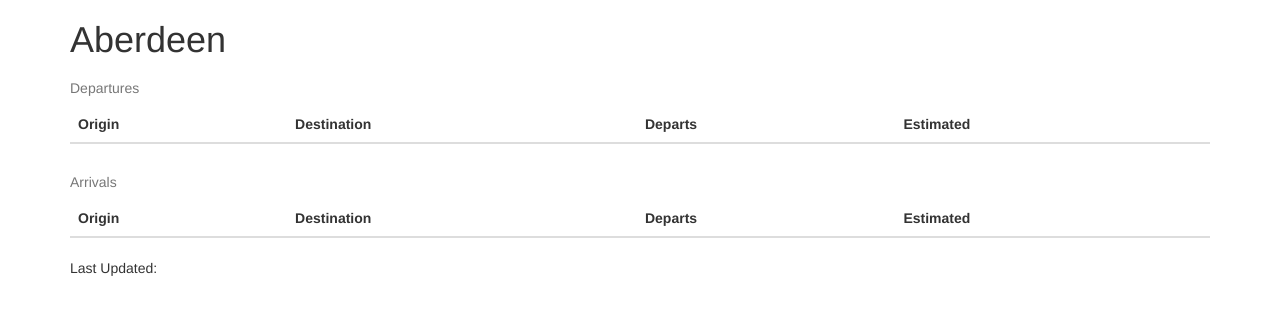
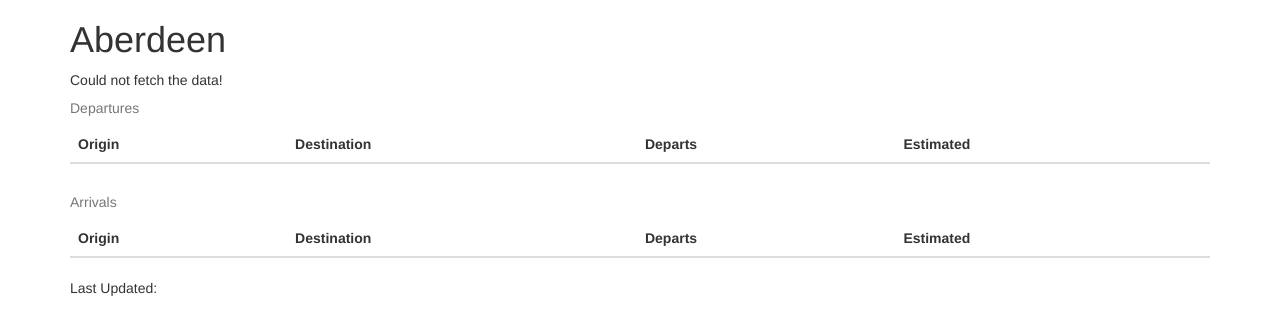
Before and after one commit to GarethOates/nationalrailviewer, a website: page index.html in a window 1280 px wide. Drawn offline with nearby package versions, Linux system fonts and the light colour scheme; no server answers.

Commit message:
Surfaced Error Messages

```diff
--- a/MainController.js
+++ b/MainController.js
@@ -4,7 +4,8 @@
 
   function MainController(NationalRail, $interval) {
 
-    var vm = this;
+      var vm = this;
+      vm.error = "TEST!";
 
     var onGetDeparturesComplete = function(data) {
       vm.departures = data;
@@ -15,7 +16,7 @@
     };
 
     var onError = function($error) {
-      vm.error = "Could not fetch the data";
+      vm.error = "Could not fetch the data!";
     };
 
     NationalRail.getDepartures().then(onGetDeparturesComplete, onError);
--- a/index.html
+++ b/index.html
@@ -7,7 +7,7 @@
   <script data-require="jquery@*" data-semver="2.2.0" src="https://ajax.googleapis.com/ajax/libs/jquery/2.2.0/jquery.min.js"></script>
   <script data-require="bootstrap@3.3.6" data-semver="3.3.6" src="https://maxcdn.bootstrapcdn.com/bootstrap/3.3.6/js/bootstrap.min.js"></script>
   <link rel="stylesheet" href="style.css" />
-  <script src="script.js"></script>
+
   <!-- Angular -->
   <script src="app.module.js"></script>
   <script src="MainController.js"></script>
@@ -18,6 +18,9 @@
 
   <div>
     <h1>Aberdeen</h1>
+
+    <div class="warning" ng-show="vm.error">{{ vm.error }}</div>
+
     <table class="table table-striped">
       <caption>Departures</caption>
       <thead>
--- a/package.json
+++ b/package.json
@@ -8,7 +8,7 @@
   },
   "repository": {
     "type": "git",
-    "url": "git+https://git@bitbucket.org/Goatie/nationalrailviewer.git"
+    "url": "git+ssh://git@bitbucket.org/Goatie/nationalrailviewer.git"
   },
   "keywords": [
     "nationalrail"
```
